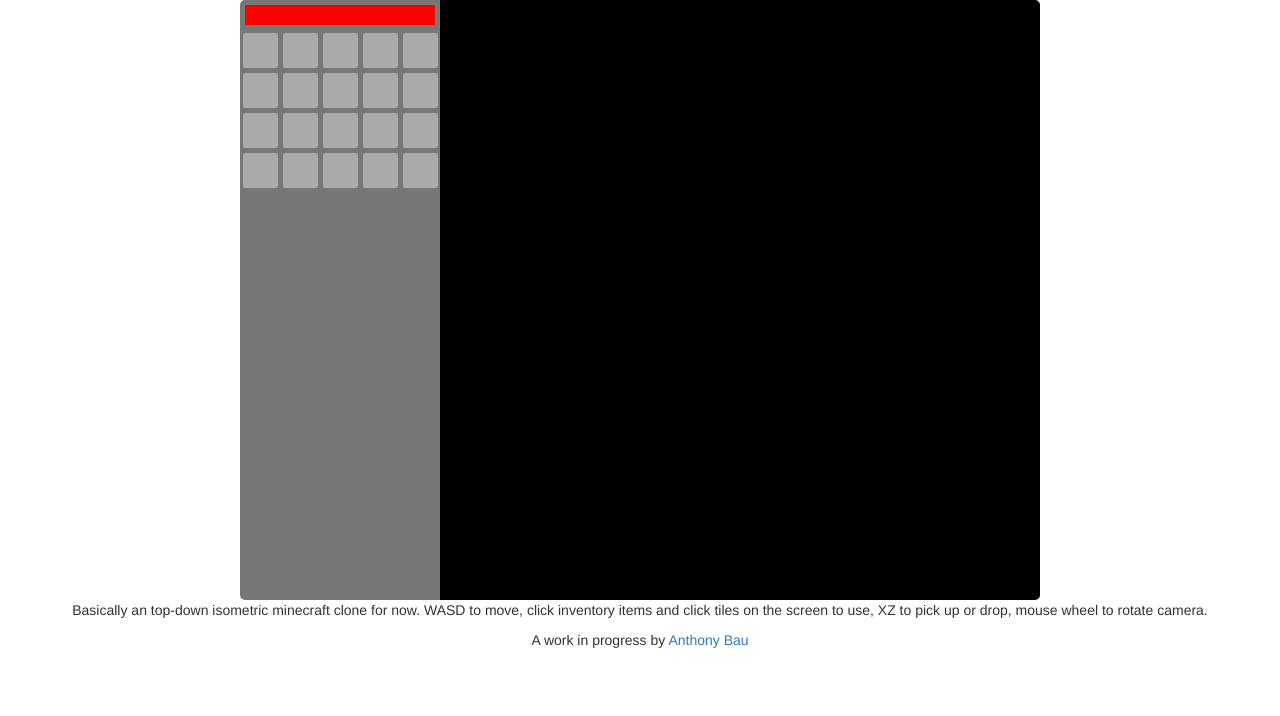
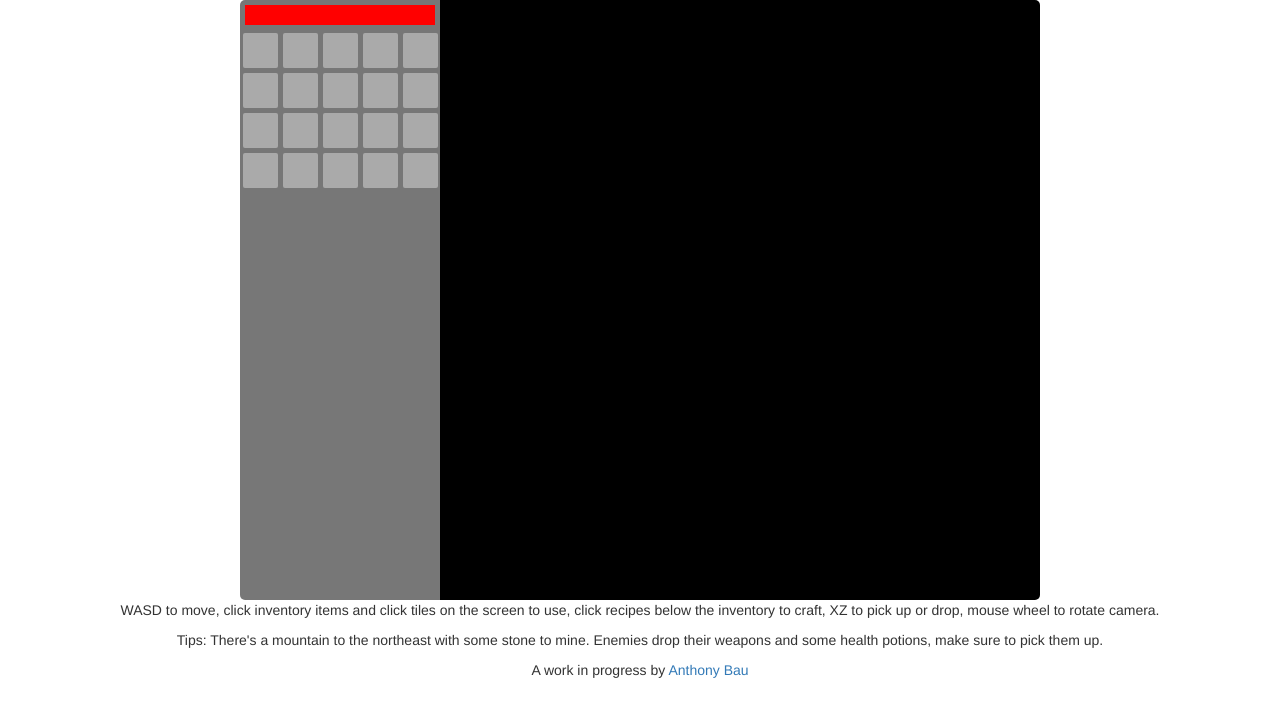
Before and after one commit to dabbler0/terra, a website with bundled scripts: page index.html in a window 1280 px wide. Built offline with nearby package versions, Linux system fonts and the light colour scheme.

Commit message:
Update explanatory text again

```diff
--- a/index.html
+++ b/index.html
@@ -86,7 +86,8 @@
           <td><canvas id="viewport" width="600" height="600" style='background-color:#000'></canvas></td>
       </table>
       <div>
-        <p>Basically an top-down isometric minecraft clone for now. WASD to move, click inventory items and click tiles on the screen to use, XZ to pick up or drop, mouse wheel to rotate camera.</p>
+        <p>WASD to move, click inventory items and click tiles on the screen to use, click recipes below the inventory to craft, XZ to pick up or drop, mouse wheel to rotate camera.</p>
+        <p>Tips: There's a mountain to the northeast with some stone to mine. Enemies drop their weapons and some health potions, make sure to pick them up.</p>
         <p>A work in progress by <a href="http://dabbler0.github.io/hack-per-day">Anthony Bau</a></p>
       </div>
     </center>
```
